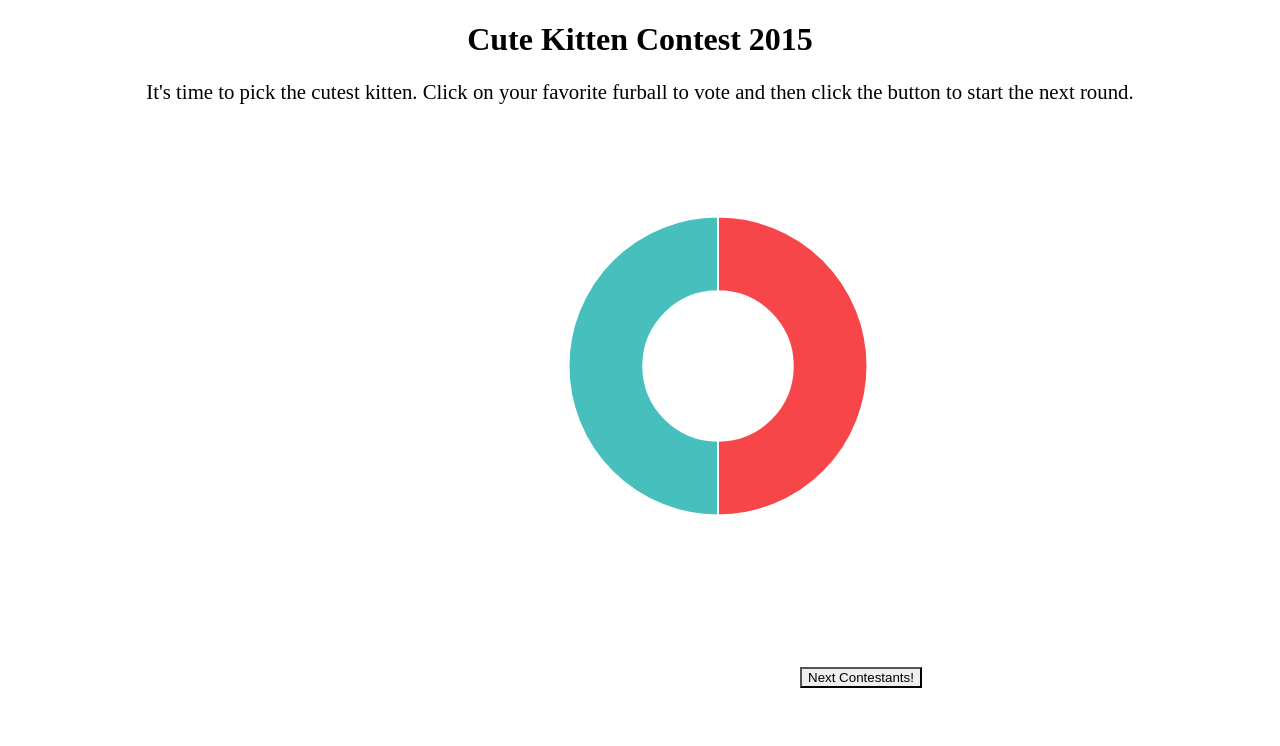
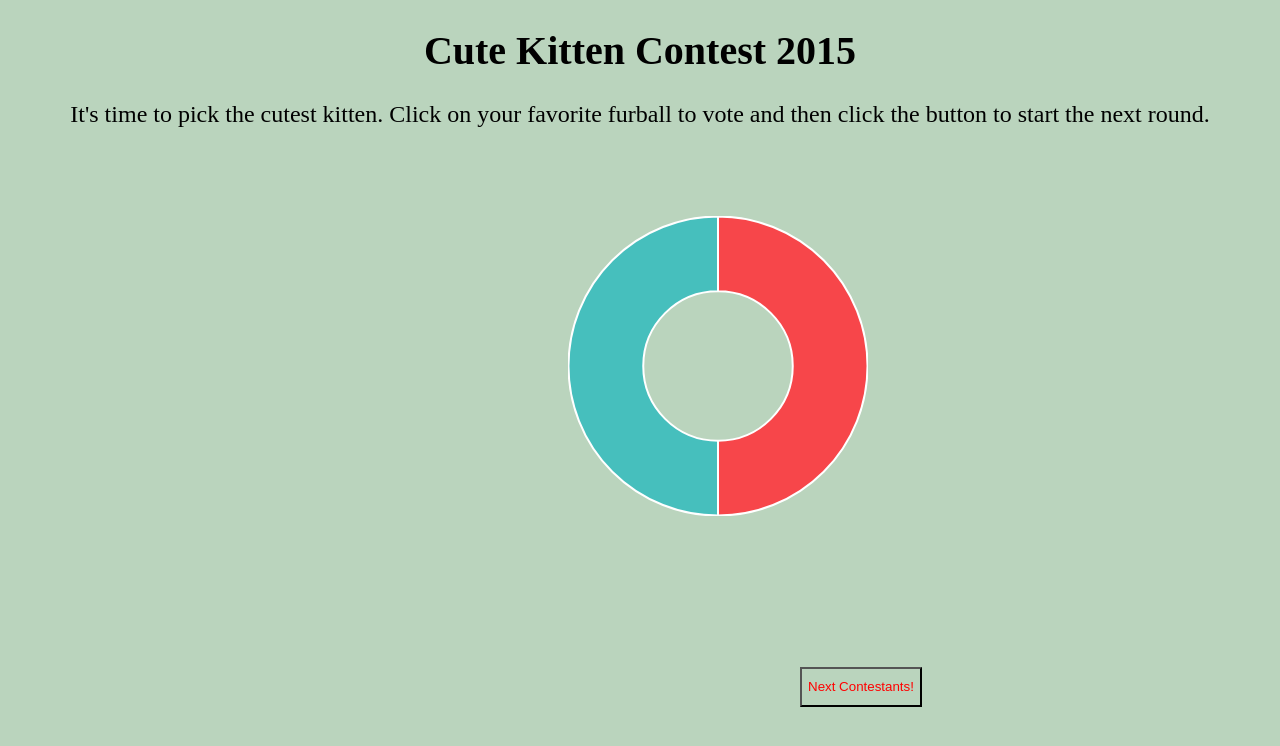
Before and after one commit to ansonmenzie/Cute-Kittens, a website: page Public/index.html in a window 1280 px wide. Drawn offline with nearby package versions, Linux system fonts and the light colour scheme; files that its build step writes are made by us from their sources; no server answers.

Commit message:
CSS was broken.  FIxed it.

```diff
--- a/Public/JS/app.js
+++ b/Public/JS/app.js
@@ -40,6 +40,7 @@ $(document).ready(function() {
     $('#kit1').on('click', function(e){
     voteL ++;
     console.log(voteL);
+    voteL = this.voteL;
     $('#kit1').css({'border': '10px solid #F21905'});
     $('#kit2').attr('src', photoArray[this.randIndex2]);
     });
@@ -48,6 +49,7 @@ $(document).ready(function() {
     $('#kit2').on('click', function(e){
     voteR ++;
     console.log(voteR);
+    voteR = this.voteR;
     $('#kit2').css({'border': '10px solid #F21905'});
     $('#kit1').attr('src', photoArray[this.randIndex1]);
     });
@@ -59,17 +61,17 @@ $(document).ready(function() {
         value: 1,
         color: "#F7464A",
         highlight: "#FF5A5E",
-        label: "meow"
+        label: voteR
       },
       {
         value: 1,
         color: "#46BFBD",
         highlight: "#5AD3D1",
-        label: "purrr"
+        label: voteL
       }
     ]
 
-  new Chart(ctx).Doughnut(data);
+    new Chart(ctx).Doughnut(data);
 
 
 
@@ -77,6 +79,7 @@ $(document).ready(function() {
       displayPhotos();
     $('#kit2').css({'border': ''});
     $('#kit1').css({'border': ''});
+    new Chart(ctx).Doughnut(data);
 
   })
 
--- a/Public/index.html
+++ b/Public/index.html
@@ -4,7 +4,7 @@
     <meta charset="utf-8">
     <meta http-equiv="X-UA-Compatible" content="IE=edge">
     <title>Cute Kittens</title>
-    <link href="CSS/styles.css" rel="stylesheet" type="text/css" >
+    <link href="styles.css" rel="stylesheet" type="text/css" >
     <script src="JS/Chart.js"></script>
     <script src="https://ajax.googleapis.com/ajax/libs/jquery/1.11.3/jquery.min.js"></script>
   </head>
--- a/Public/styles.css
+++ b/Public/styles.css
@@ -1,10 +1,14 @@
+* {
+  background-color: #BAD4BD;
+}
+
 h1 {
-  font-size: 2em;
+  font-size: 2.5em;
   text-align: center;
 }
 
 p {
-  font-size: 1.3em;
+  font-size: 1.5em;
   text-align: center;
   margin-bottom: 5em;
 }
@@ -26,6 +30,8 @@ button {
   left: 60em;
   top: 50em;
   background-size: 10em;
+  color: red;
+  height:3em;
 }
 
 canvas {
```
